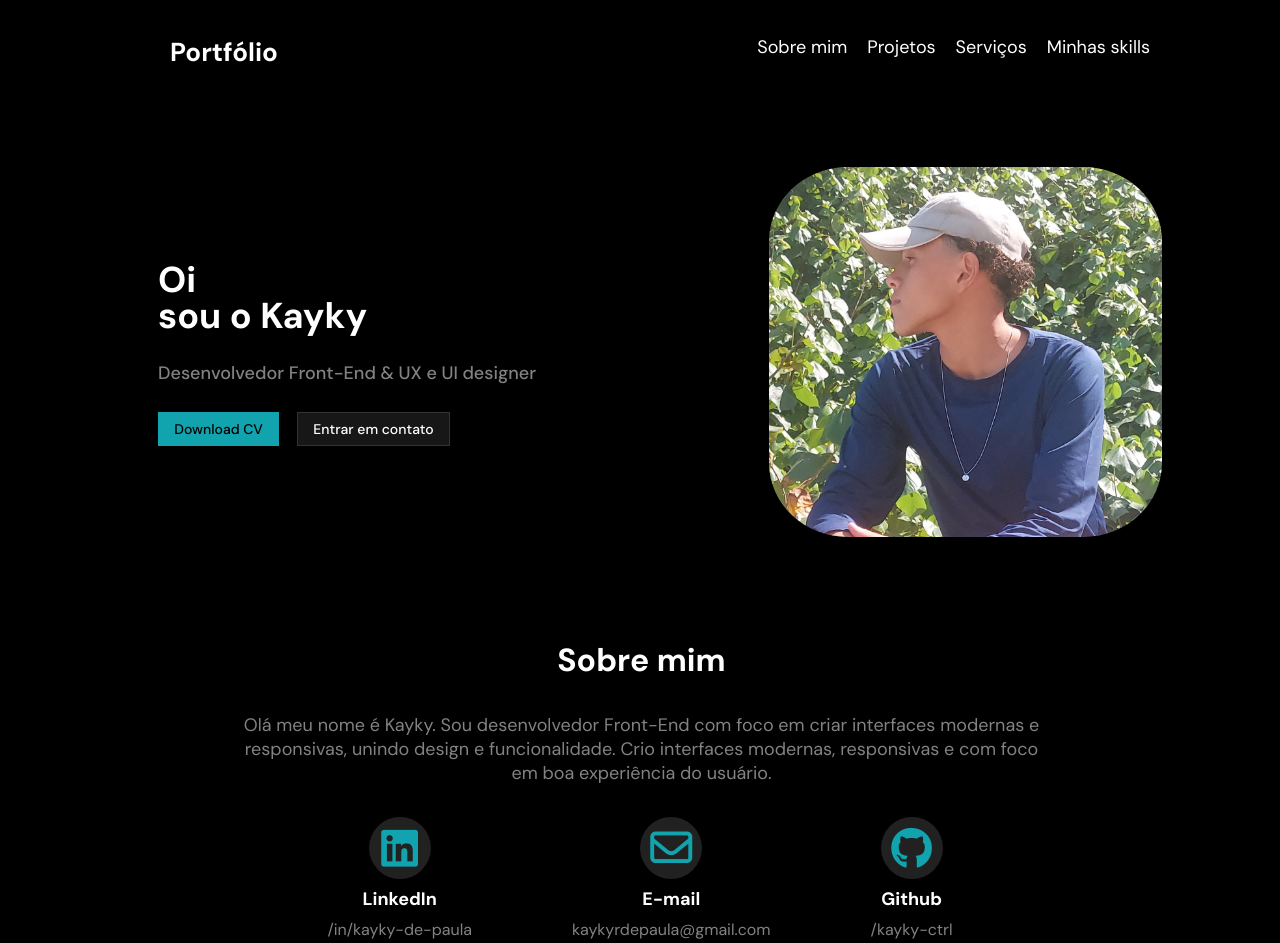
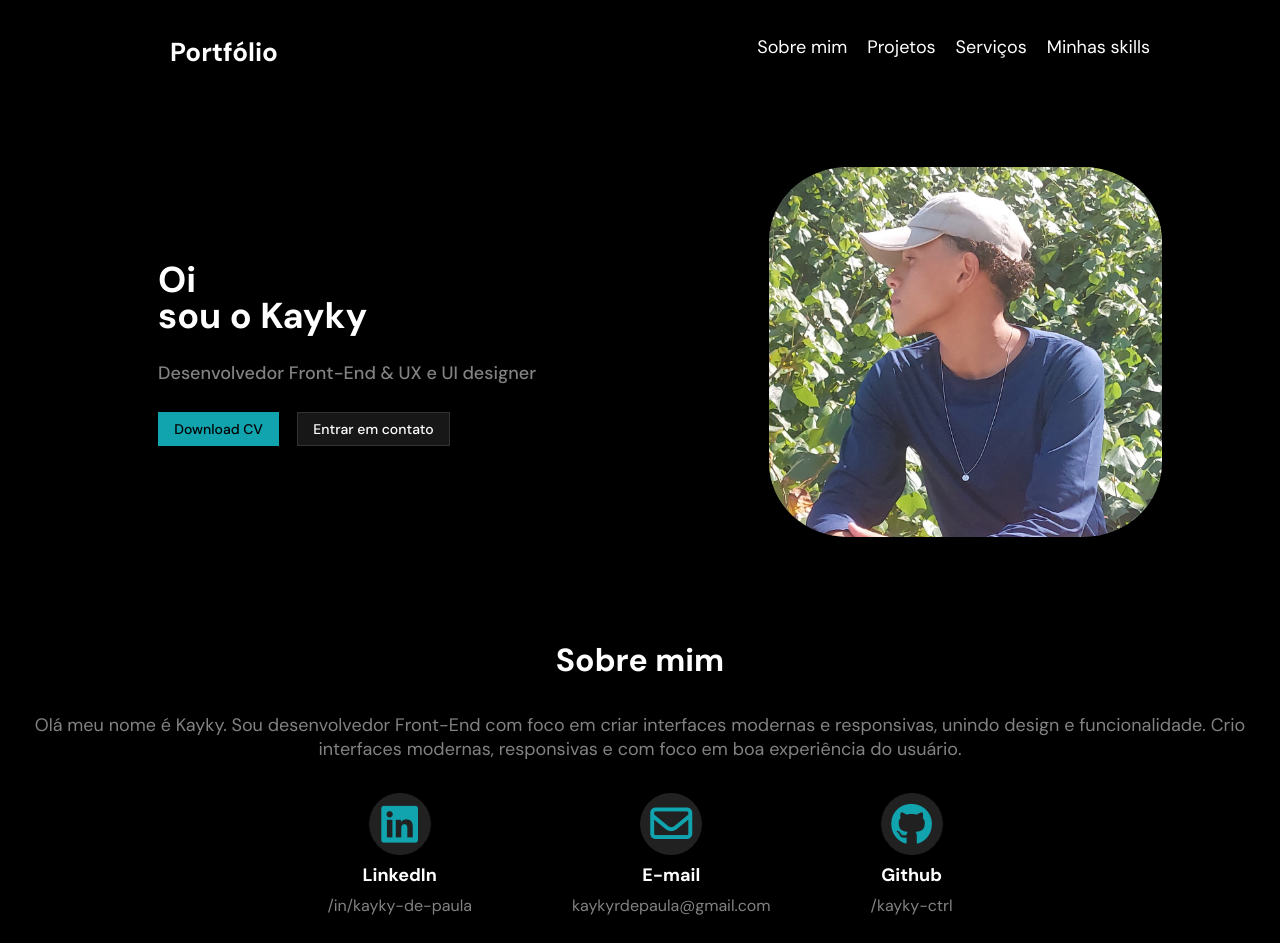
Before and after one commit to kayky-ctrl/FigmaBruna, a plain HTML site: page index.html in a window 1280 px wide. Shown: the top 943 px of the page. Drawn offline with Linux system fonts and the light colour scheme.

Commit message:
Add files via upload

```diff
--- a/style.css
+++ b/style.css
@@ -181,8 +181,7 @@ body{
     justify-content: center;
     align-items: center;
     flex-direction: column;
-    width: 809px;
-    margin-left:237px;
+    width: 100%;
 }
 
 .conteudo h2{
```
